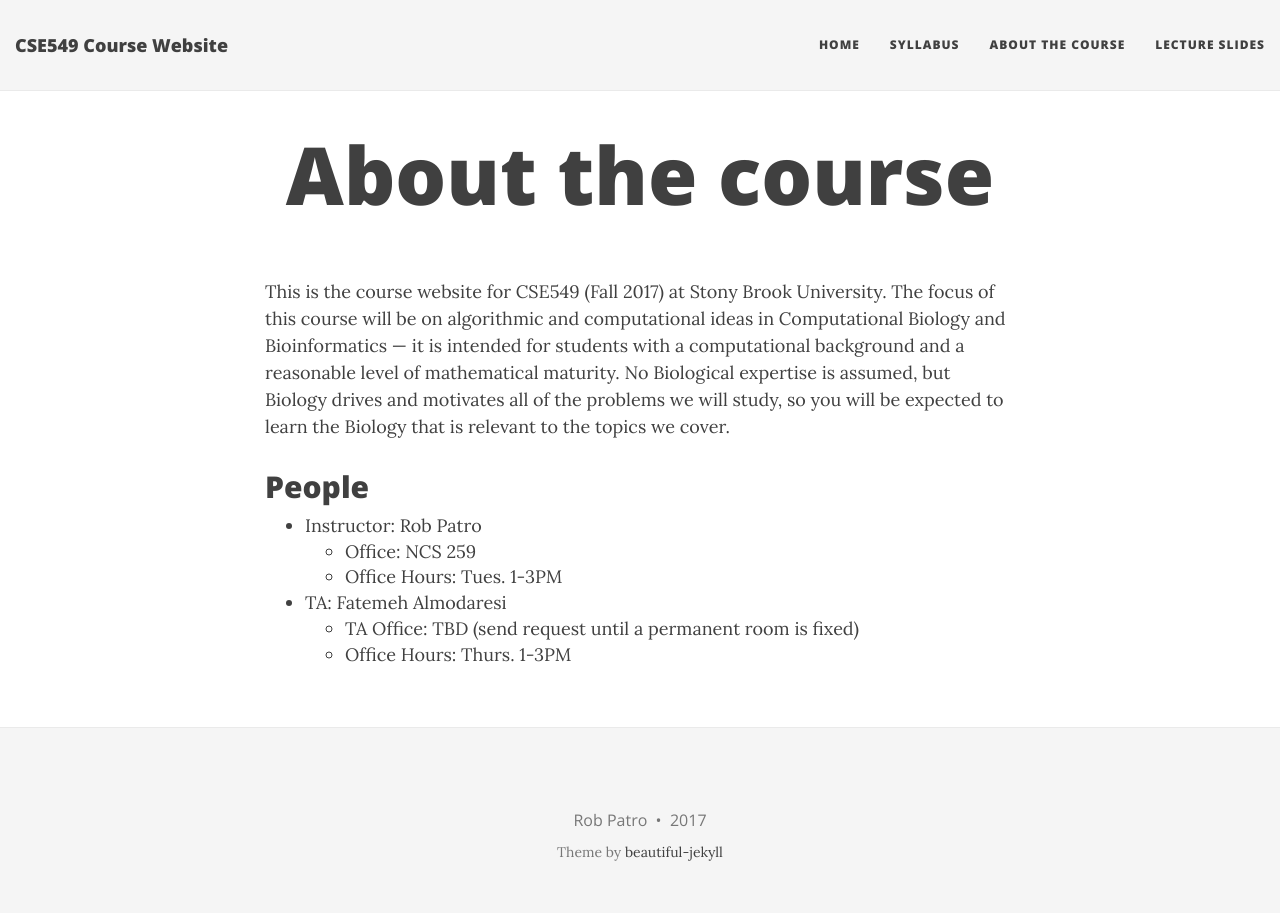
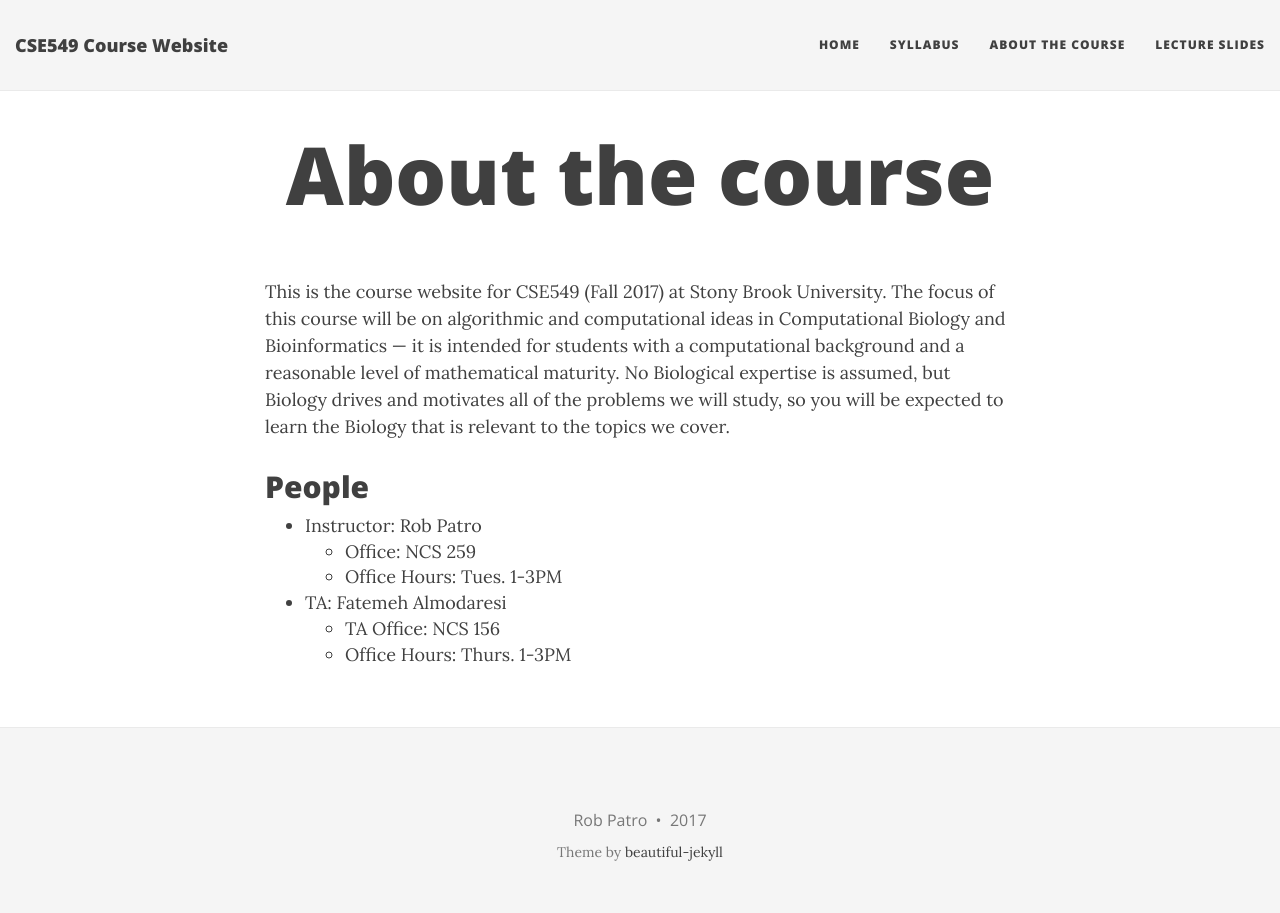
Before and after one commit to rob-p/CSE549F17, a Jekyll site: the page built from aboutme.md, in a window 1280 px wide. Built offline with Jekyll 4.4.1, drawn with Linux system fonts in a browser that asks for light colours; nearby versions of some CDN libraries.

```diff
--- a/aboutme.md
+++ b/aboutme.md
@@ -18,5 +18,5 @@
 	- Office: NCS 259
     - Office Hours: Tues. 1-3PM
 - TA: Fatemeh Almodaresi
-	- TA Office: TBD (send request until a permanent room is fixed)
+	- TA Office: NCS 156
     - Office Hours: Thurs. 1-3PM
```
